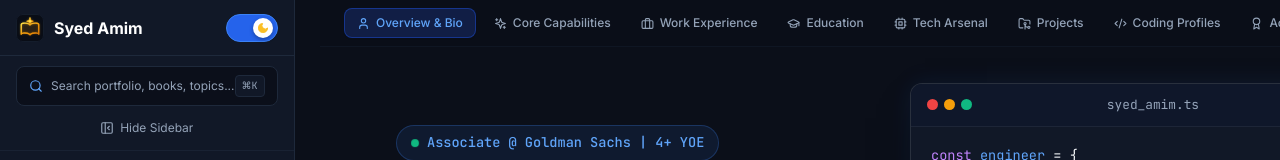
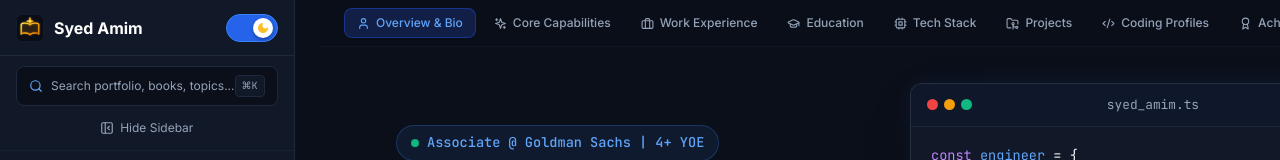
Before and after one commit to Insh72amim/syedamim, a React (Vite) app: page / in a window 1280 px wide. Shown: the top 160 px of the page. Built offline with nearby package versions, Linux system fonts and the light colour scheme.

Commit message:
chore: rename Tech Arsenal to Tech Stack

```diff
--- a/src/components/Layout.jsx
+++ b/src/components/Layout.jsx
@@ -28,7 +28,7 @@ const PORTFOLIO_SECTIONS = [
   { id: "skills", name: "Core Capabilities", icon: Sparkles },
   { id: "experience", name: "Work Experience", icon: Briefcase },
   { id: "education", name: "Education", icon: GraduationCap },
-  { id: "techstack", name: "Tech Arsenal", icon: Cpu },
+  { id: "techstack", name: "Tech Stack", icon: Cpu },
   { id: "projects", name: "Projects", icon: FolderGit2 },
   { id: "codingprofile", name: "Coding Profiles", icon: Code2 },
   { id: "achievements", name: "Achievements", icon: Award },
--- a/src/containers/TechStack/TechStack.jsx
+++ b/src/containers/TechStack/TechStack.jsx
@@ -11,7 +11,7 @@ export default function TechStack() {
       <div className="animate-fade-in">
         <div className="main" id="techstack">
           <div className="section-header-center">
-            <div className="section-eyebrow">TECH ARSENAL</div>
+            <div className="section-eyebrow">TECH STACK</div>
             <h1
               className={
                 isDark ? "dark-mode techstack-heading" : "techstack-heading"
--- a/src/utils/searchIndex.js
+++ b/src/utils/searchIndex.js
@@ -118,7 +118,7 @@ export const searchContent = (query) => {
           path: (typeof tech === 'object' && tech.shelfPath) ? tech.shelfPath : '/#techstack',
           description: (typeof tech === 'object' && tech.shelfPath)
             ? `Open ${name} deep-dive in KnowledgeShelf or view in Portfolio Tech Stack`
-            : `Portfolio Tech Arsenal — ${group.Stack}`,
+            : `Portfolio Tech Stack — ${group.Stack}`,
           icon: Cpu,
           score,
           category: 'Portfolio • Tech Stack'
```
Also changed, not shown: 13 other files (tests, documents, lock files or other folders).
